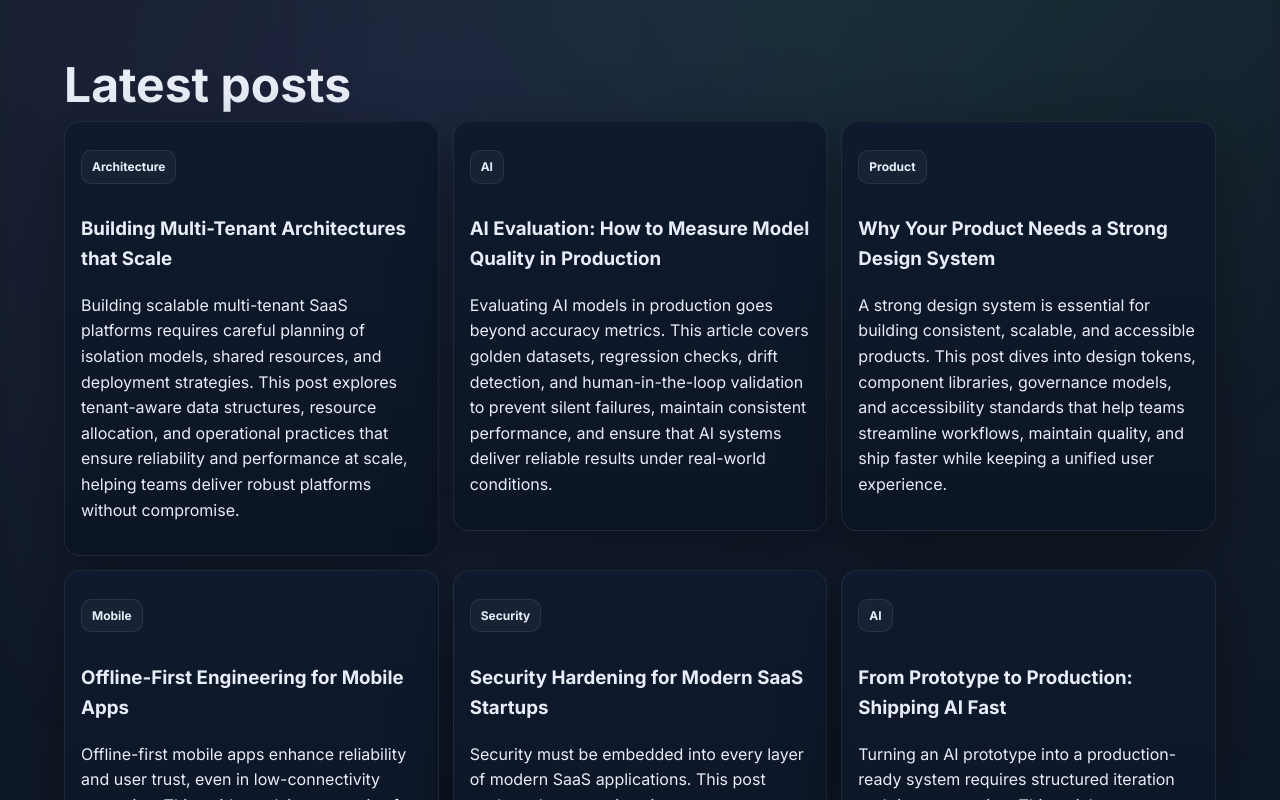
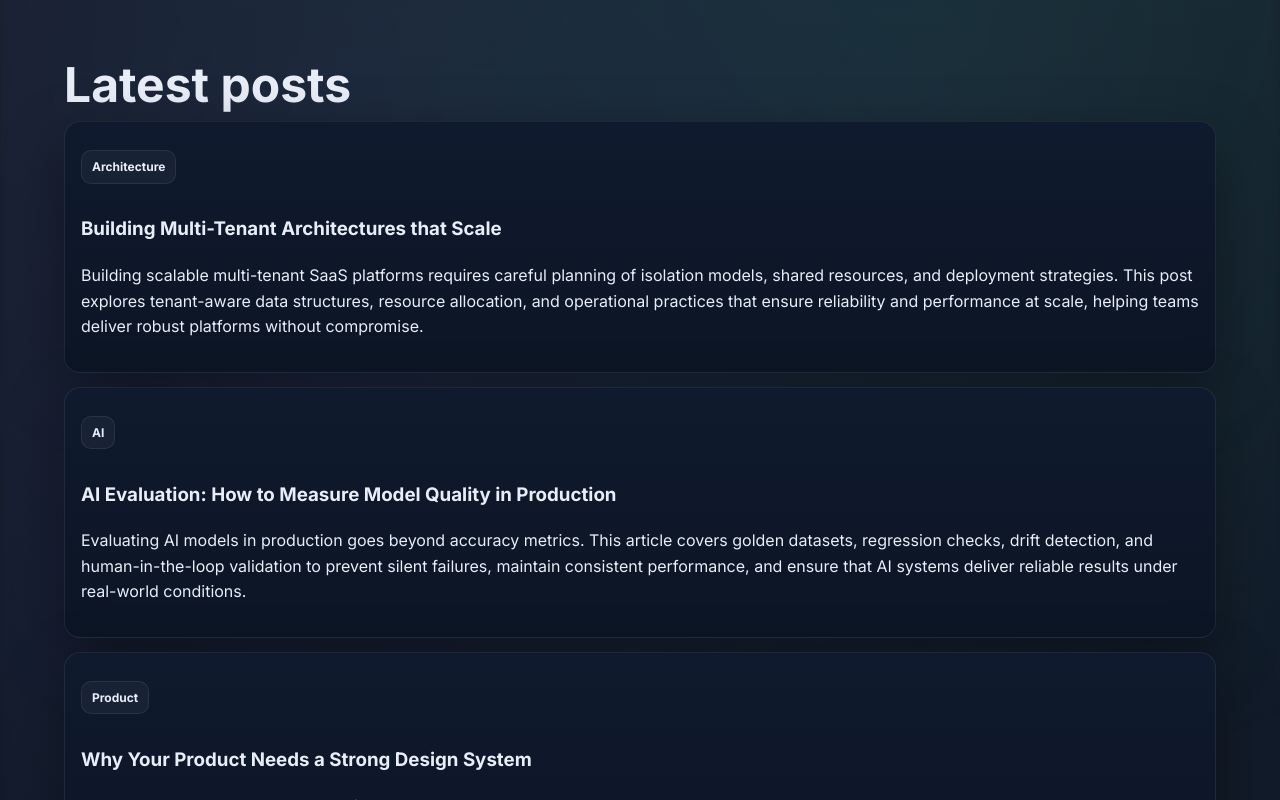
Before and after one commit to front-end786/Stackoceans, a React (Vite) app: page /blog in a window 1280 px wide. Shown: the part 440-1240 px from the top of the page. Built offline with nearby package versions, Linux system fonts and the light colour scheme.

Commit message:
For Arslan bhai Last Commit

```diff
--- a/src/pages/Blog.module.css
+++ b/src/pages/Blog.module.css
@@ -15,7 +15,7 @@
 
 .page > * {
   position: relative;
-  z-index: 1;
+  /* z-index: 1; */
 }
 
 .hero {
@@ -29,9 +29,10 @@
 }
 
 .grid {
-  display: grid;
+  display: flex;
   gap: 14px;
-  grid-template-columns: repeat(3, 1fr);
+  /* grid-template-columns: repeat(3, 1fr); */
+  flex-wrap: wrap;
 }
 
 .card {
--- a/src/pages/Trusted.module.css
+++ b/src/pages/Trusted.module.css
@@ -29,10 +29,11 @@
 }
 
 .grid {
-  display: grid;
+  display: flex;
   /* there is no extra space will be there all the thing will look close */
   gap: 20px;
-  grid-template-columns: repeat(3, minmax(0, 1fr));
+  /* grid-template-columns: repeat(3, minmax(0, 1fr)); */
+  flex-wrap: wrap;
 
 
 }
```
Also changed, not shown: src/pages/NotFound.jsx (line endings or trailing spaces).
